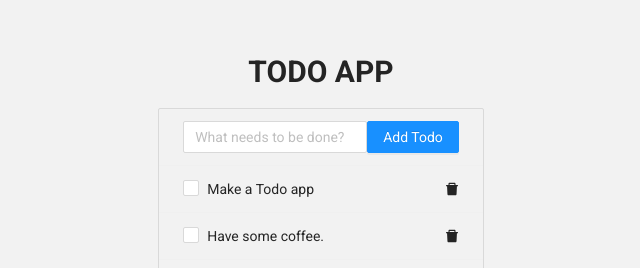
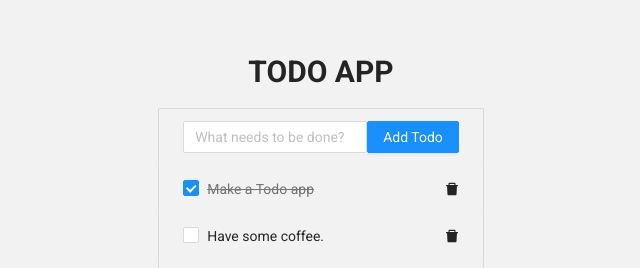
Before and after one commit to shaqi-dev/react-todo, a React (Create React App) app: page / in a window 1280 px wide. Shown: the part 148-416 px from the top of the page, without its empty margins (319-959 px from the left). Built offline with nearby package versions, Linux system fonts and the light colour scheme.

Commit message:
fix: auto setting checked if todo is complete

```diff
--- a/src/components/TodoList/TodoItem/TodoItem.tsx
+++ b/src/components/TodoList/TodoItem/TodoItem.tsx
@@ -24,7 +24,7 @@
 
   return (
     <List.Item id={id} >
-      <Checkbox className={chekboxStyle} onChange={onChangeHandler}>
+      <Checkbox className={chekboxStyle} onChange={onChangeHandler} checked={isComplete}>
         {text}
       </Checkbox>
       <DeleteFilled onClick={onDeleteHandler}/>
--- a/src/store/todosSlice.ts
+++ b/src/store/todosSlice.ts
@@ -24,7 +24,7 @@
   {
     id: '0',
     text: 'Make a Todo app',
-    isComplete: false,
+    isComplete: true,
   },
   {
     id: '1',
```
